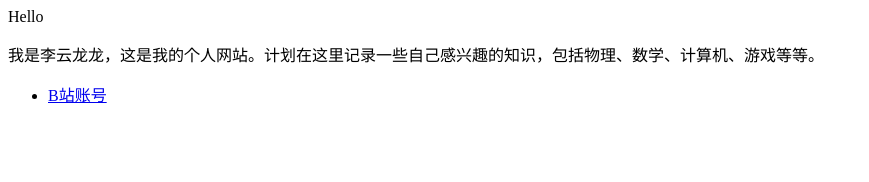
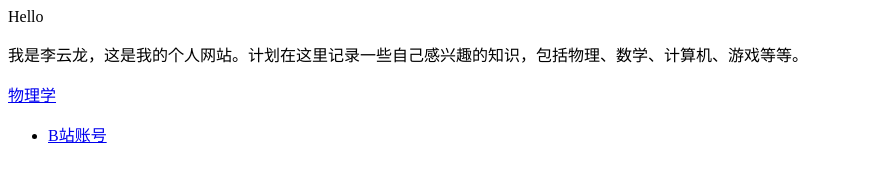
Before and after one commit to yunlongli15/yunlongli15.github.io, a plain HTML site: page index.html in a window 1280 px wide. Shown: the whole page, without its empty margins (0-869 px from the left). Drawn offline with Linux system fonts and the light colour scheme.

Commit message:
Link physics.html to index.html

```diff
--- a/index.html
+++ b/index.html
@@ -1,5 +1,7 @@
 <p>Hello</p>
-<p>我是李云龙龙，这是我的个人网站。计划在这里记录一些自己感兴趣的知识，包括物理、数学、计算机、游戏等等。 </p>
+<p>我是李云龙，这是我的个人网站。计划在这里记录一些自己感兴趣的知识，包括物理、数学、计算机、游戏等等。 </p>
+
+<a href="physics/physics.html">物理学</a>
 
 <ul>
   <li> <a href="https://space.bilibili.com/101698121">B站账号</a> </li>
```
